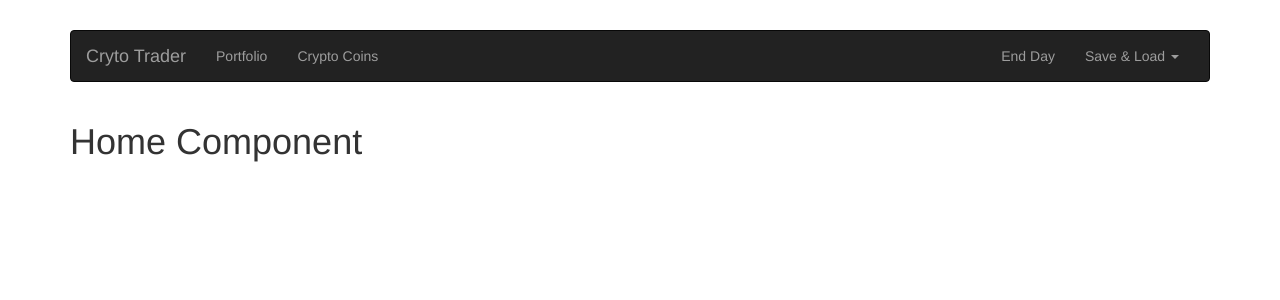
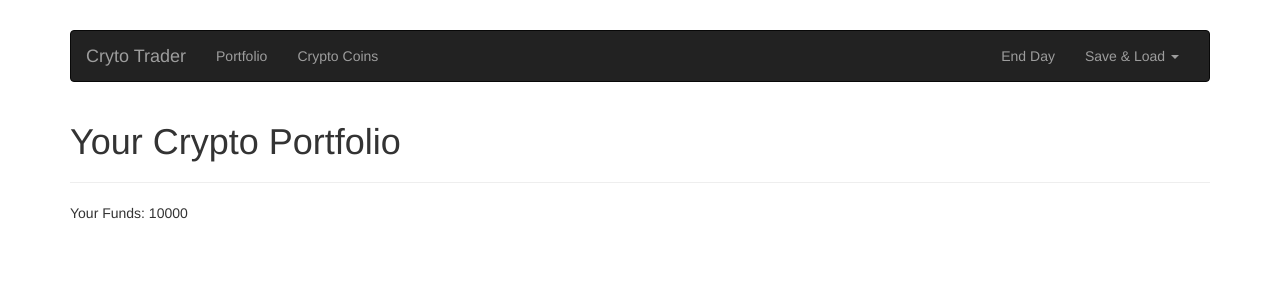
Before and after one commit to npkumar/crypto-trader, a Vue app: page / in a window 1280 px wide. Shown: the top 300 px of the page. Built offline with nearby package versions, Linux system fonts and the light colour scheme.

Commit message:
Add display funds on home page

```diff
--- a/src/components/Home.vue
+++ b/src/components/Home.vue
@@ -1,3 +1,17 @@
 <template>
-  <h1>Home Component</h1>
+  <div>
+    <h1>Your Crypto Portfolio</h1>
+    <hr />
+    <p>Your Funds: {{ funds }}</p>
+  </div>
 </template>
+
+<script>
+export default {
+  computed: {
+    funds () {
+      return this.$store.getters.funds;
+    }
+  }
+}
+</script>
```
